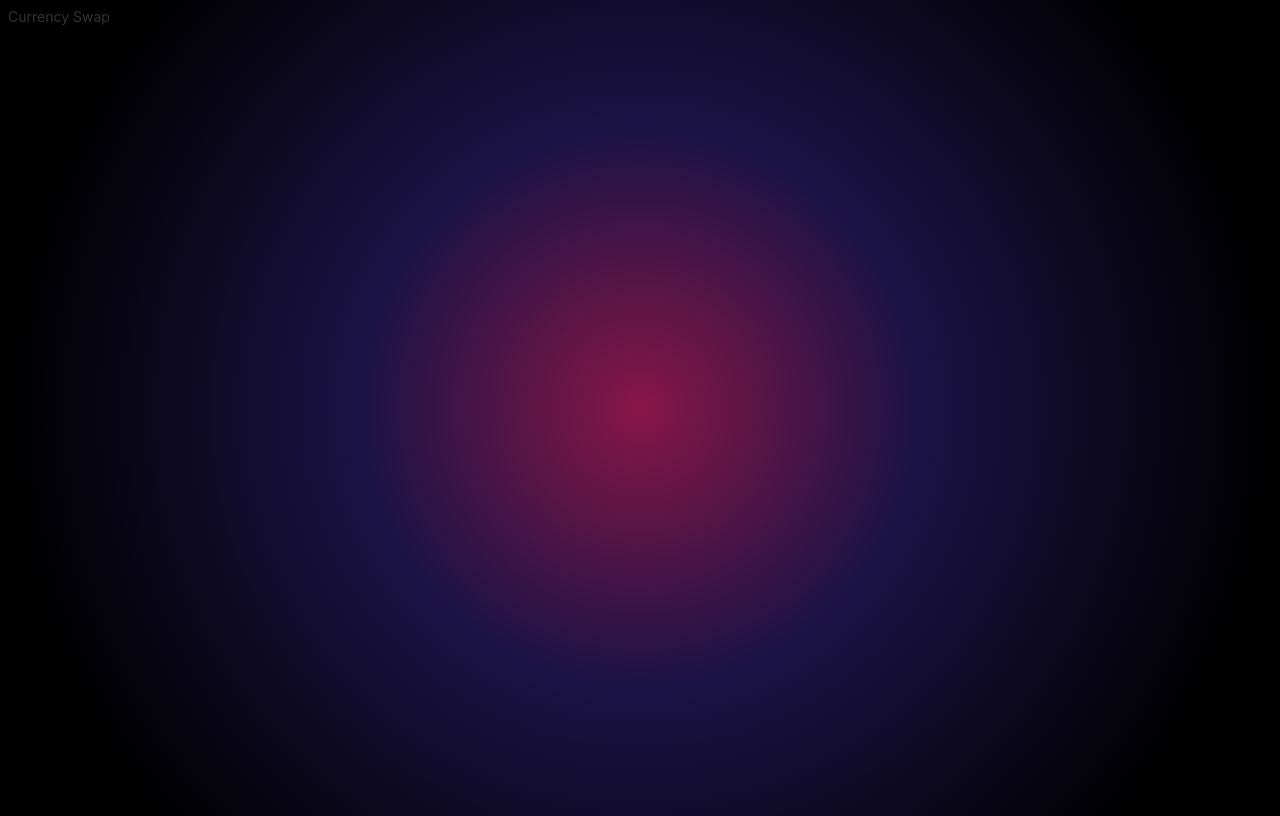
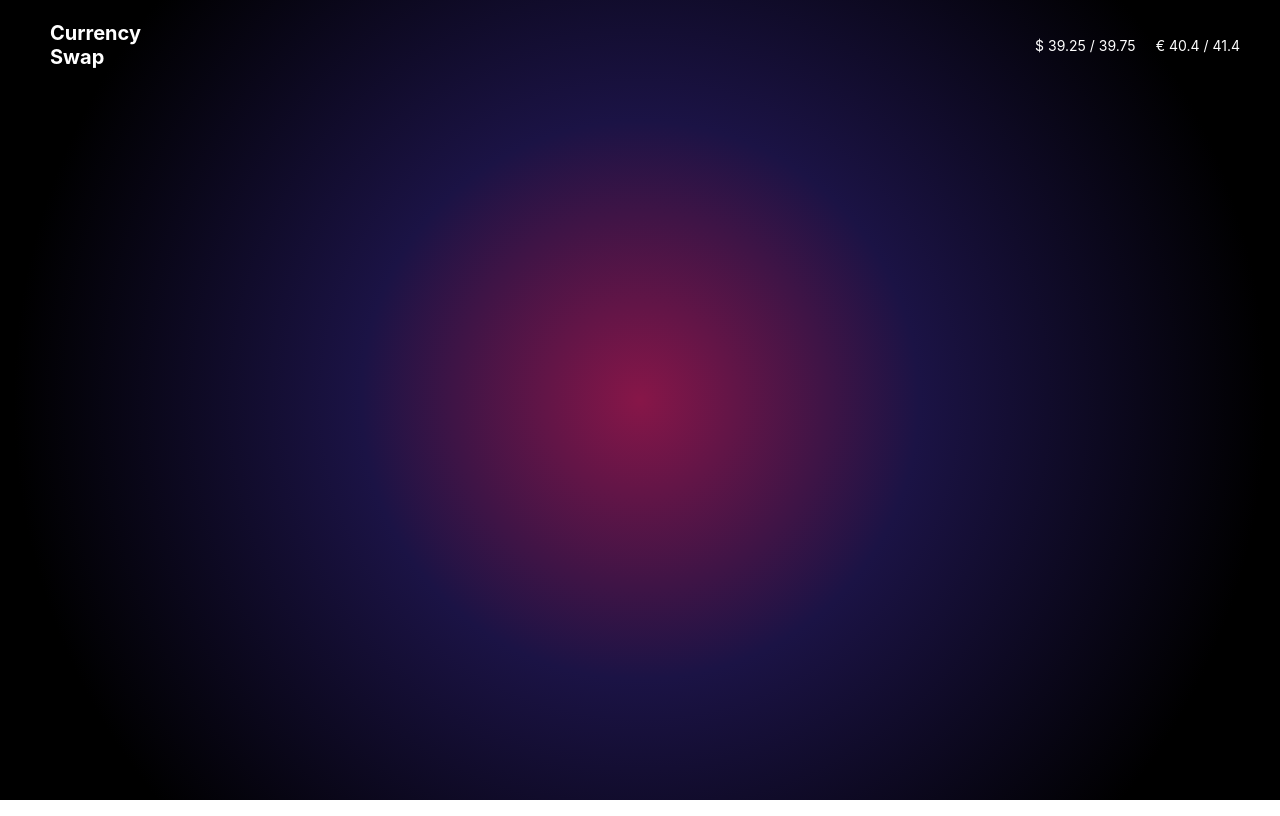
Before and after one commit to alex-dishen/currency-converter, an Angular app: page / in a window 1280 px wide. Built offline with nearby package versions, Linux system fonts and the light colour scheme.

Commit message:
Create header

```diff
--- a/src/app/app.component.html
+++ b/src/app/app.component.html
@@ -2,11 +2,14 @@
 
 <!-- Header -->
 <header>
-  <div>
-    <img src="../favicon.ico" alt="">
-    <span>Currency Swap</span>
-  </div>
-  <div>
-
+  <div class="headerWrapper">
+    <div class="logo">
+      <img src="../favicon.ico" alt="">
+      <span><div>Currency</div> Swap</span>
+    </div>
+    <div class="currentValue">
+      <span>$ 39.25 / 39.75</span>
+      <span>€ 40.4 / 41.4</span>
+    </div>
   </div>
 </header>
--- a/src/app/app.component.scss
+++ b/src/app/app.component.scss
@@ -1,8 +1,41 @@
 :host {
+    display: flex;
+    flex-direction: column;
+    height: 100vh;
     font-family: -apple-system, BlinkMacSystemFont, "Segoe UI", Roboto, Helvetica, Arial, sans-serif, "Apple Color Emoji", "Segoe UI Emoji", "Segoe UI Symbol";
     font-size: 14px;
-    color: #333;
+    color: white;
     box-sizing: border-box;
-    -webkit-font-smoothing: antialiased;
-    -moz-osx-font-smoothing: grayscale;
   }
+
+header {
+  padding: 20px 40px;
+}
+
+.headerWrapper {
+  display: flex;
+  align-items: center;
+  justify-content: space-between;
+  max-width: 1200px;
+  margin: 0 auto;
+}
+
+.logo {
+  display: flex;
+  align-items: center;
+  gap: 10px;
+
+  img {
+    height: 50px;
+  }
+
+  span {
+    font-size: 20px;
+    font-weight: 700;
+  }
+}
+
+.currentValue {
+  display: flex;
+  gap: 20px;
+}
--- a/src/styles.scss
+++ b/src/styles.scss
@@ -1,4 +1,5 @@
 body {
+    margin: 0;
     height: 100vh;
     background: radial-gradient(circle, rgba(135,22,72,1) 0%, rgba(27,19,69,1) 37%, rgba(0,0,0,1) 83%);
 }
```
